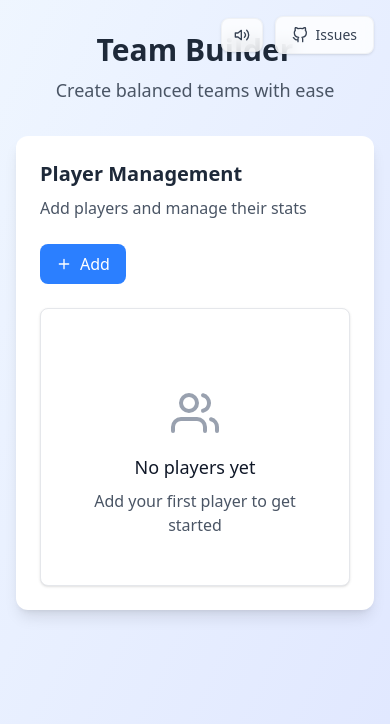
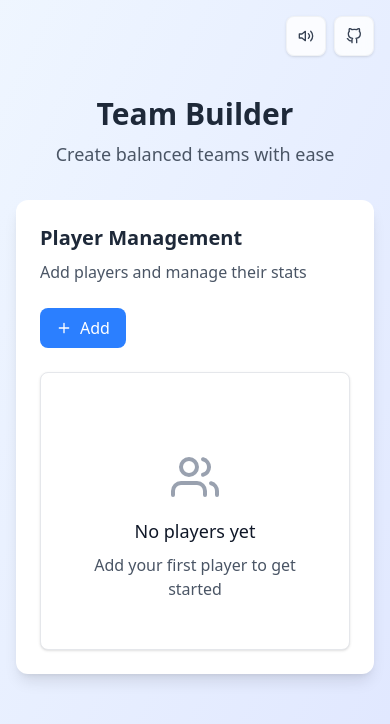
Before and after one commit to abidino/team-builder, a Nuxt app: page / in a window 390 px wide. Shown: the top 724 px of the page. Built offline with nearby package versions, Linux system fonts and the light colour scheme.

Commit message:
css files was updated

```diff
--- a/app/pages/index.vue
+++ b/app/pages/index.vue
@@ -1,11 +1,11 @@
 <template>
   <div class="min-h-screen bg-gradient-to-br from-blue-50 to-indigo-100">
     <!-- GitHub Issues Link & Audio Control -->
-    <div class="absolute top-4 right-4 z-10 flex items-center gap-3">
+    <div class="absolute top-4 right-4 z-10 flex items-center gap-2 sm:gap-3">
       <!-- Audio Control Button -->
       <button
         @click="toggleMute"
-        class="inline-flex items-center gap-2 bg-white/80 backdrop-blur-sm hover:bg-white/90 text-gray-700 hover:text-gray-900 px-3 py-2 rounded-lg shadow-sm transition-all duration-200 border border-gray-200/50"
+        class="inline-flex items-center justify-center bg-white/80 backdrop-blur-sm hover:bg-white/90 text-gray-700 hover:text-gray-900 w-10 h-10 sm:w-auto sm:h-auto sm:px-3 sm:py-2 rounded-lg shadow-sm transition-all duration-200 border border-gray-200/50"
         :title="isMuted ? 'Enable Sound' : 'Disable Sound'"
       >
         <Icon :name="isMuted ? 'volume-x' : 'volume-2'" class="w-4 h-4" />
@@ -16,11 +16,13 @@
         href="https://github.com/abidino/team-builder/issues"
         target="_blank"
         rel="noopener noreferrer"
-        class="inline-flex items-center gap-2 bg-white/80 backdrop-blur-sm hover:bg-white/90 text-gray-700 hover:text-gray-900 px-4 py-2 rounded-lg shadow-sm transition-all duration-200 border border-gray-200/50"
+        class="inline-flex items-center justify-center bg-white/80 backdrop-blur-sm hover:bg-white/90 text-gray-700 hover:text-gray-900 w-10 h-10 sm:w-auto sm:h-auto sm:px-4 sm:py-2 rounded-lg shadow-sm transition-all duration-200 border border-gray-200/50"
+        :title="'Report Issue'"
       >
         <Icon name="github" class="w-4 h-4" />
-        <span class="hidden sm:inline text-sm font-medium">Report Issue</span>
-        <span class="sm:hidden text-sm font-medium">Issues</span>
+        <span class="hidden sm:inline text-sm font-medium ml-2"
+          >Report Issue</span
+        >
       </a>
     </div>
 
@@ -29,7 +31,7 @@
       <PageHeader
         title="Team Builder"
         subtitle="Create balanced teams with ease"
-        class="mb-8"
+        class="mb-8 mt-16 sm:mt-8"
       />
 
       <!-- Main Content -->
```
